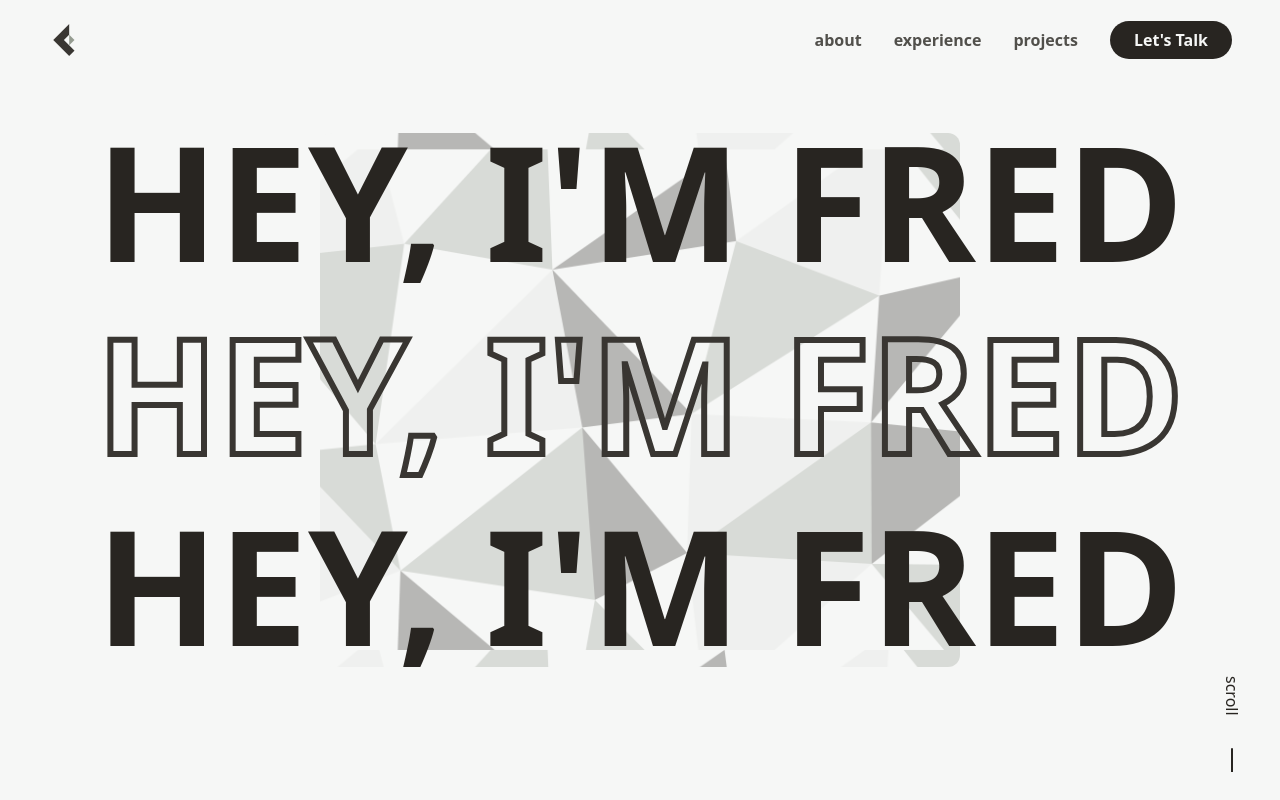
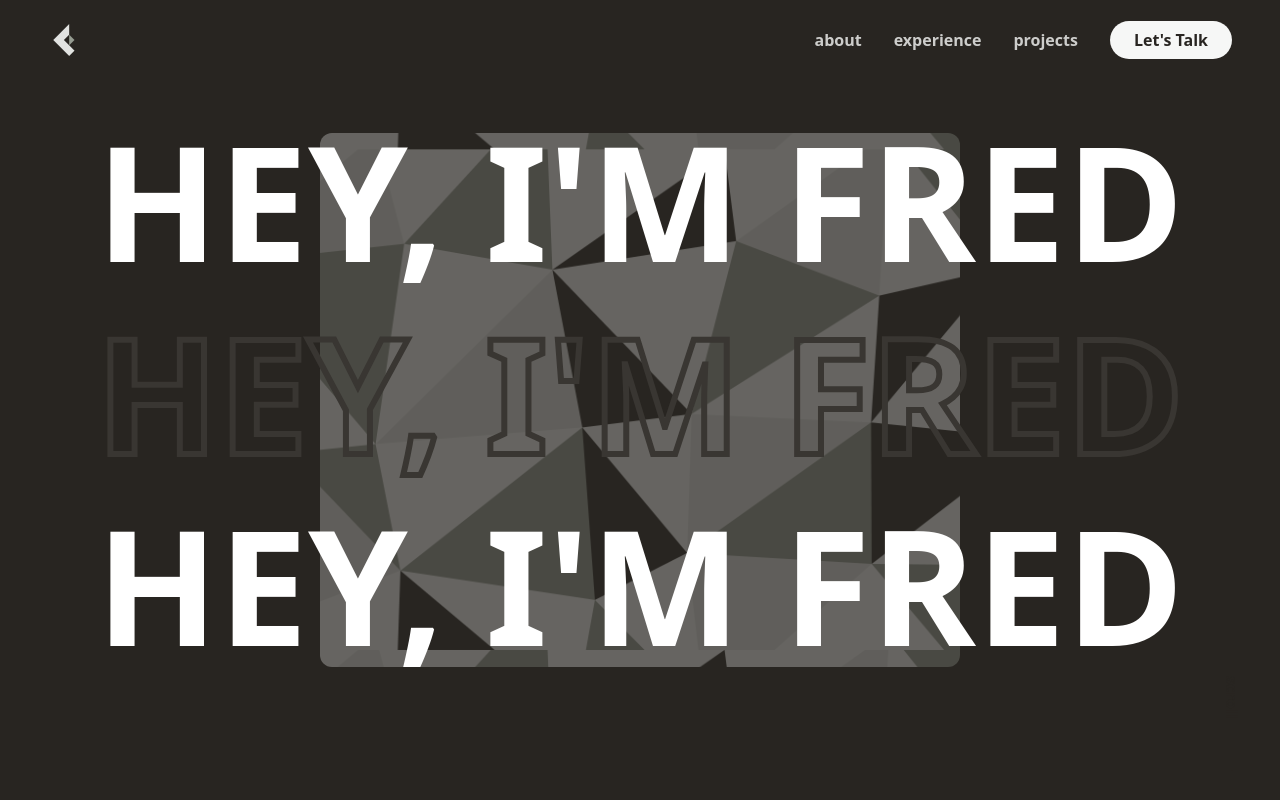
Before and after one commit to fredxc/fredx-website, a React (Vite) app: page / in a window 1280 px wide. Shown: the top 800 px of the page. Built offline with nearby package versions, Linux system fonts and the light colour scheme; a web font is replaced by a local one.

Commit message:
feature(vision): Vision section created

```diff
--- a/src/App.tsx
+++ b/src/App.tsx
@@ -1,25 +1,27 @@
+import Navbar from "./components/Navbar";
 import { memo, Suspense, lazy } from "react";
-import { Navbar } from "./components/Navbar";
 import useThemeStore from "./hooks/useThemeStore";
 
-// ✅ Lazy-load heavy components inside App
 const HeroText = lazy(() => import("./components/HeroText"));
 const ScrollIndicator = lazy(() => import("./components/ScrollIndicator"));
 const AnimatedBackground = lazy(
   () => import("./components/AnimatedBackground"),
 );
+const VisionSection = lazy(() => import("./components/VisionSection"));
 
 const App = () => {
   const { theme } = useThemeStore();
+  const darkTheme = theme === "dark";
 
   return (
-    <div
-      className={`mx-auto min-h-screen max-w-7xl ${
-        theme === "dark"
-          ? "bg-gray-900 text-white"
+    <main
+      className={`min-h-screen transition-colors duration-700 ${
+        darkTheme
+          ? "bg-primary-dark text-white"
           : "bg-light-cream text-primary-dark"
       }`}
     >
+      <div className="mx-auto max-w-7xl">
         <Navbar />
 
         <Suspense
@@ -34,8 +36,10 @@ const App = () => {
             <HeroText text="HEY, I'M FRED" />
             <ScrollIndicator />
           </section>
+          <VisionSection />
         </Suspense>
       </div>
+    </main>
   );
 };
 
--- a/src/components/HeroText.tsx
+++ b/src/components/HeroText.tsx
@@ -18,7 +18,7 @@ const HeroText: React.FC<HeroTextProps> = ({ text }) => {
             initial="initial"
             animate="animate"
             className={`overflow-hidden font-heading text-8xl font-bold ${
-              index === 1 ? "hero-text-outline" : "text-primary-dark"
+              index === 1 && "hero-text-outline"
             }`}
           >
             {text}
--- a/src/components/Navbar.tsx
+++ b/src/components/Navbar.tsx
@@ -1,34 +1,57 @@
-import React from "react";
+import { memo } from "react";
 import { motion } from "framer-motion";
+import useThemeStore from "../hooks/useThemeStore";
 import { navAnimation } from "../constants/animations";
 
-export const Navbar: React.FC = () => {
+const Navbar: React.FC = () => {
+  const { theme } = useThemeStore();
+  const darkTheme = theme === "dark";
+
+  const textColor = darkTheme ? "text-light-cream" : "text-primary-dark";
+  const textColorMuted = darkTheme
+    ? "text-light-cream/80"
+    : "text-primary-dark/80";
+  const hoverColor = darkTheme ? "hover:text-white" : "hover:text-primary-dark";
+  const buttonBg = darkTheme
+    ? "bg-light-cream text-primary-dark"
+    : "bg-primary-dark text-light-cream";
+
   return (
     <motion.nav
       initial="hidden"
       animate="visible"
       variants={navAnimation}
-      className="fixed left-0 right-0 top-0 z-50 bg-transparent"
+      className="fixed left-0 right-0 top-0 z-50 bg-transparent transition-colors duration-300"
     >
       <div className="mx-auto flex h-20 max-w-7xl items-center justify-between px-4 sm:px-8 md:px-16 xl:px-2">
-        <a href="/" className="flex items-center gap-2 text-primary-dark">
-          <img src="/assets/logo.png" alt="Logo" className="w-8" />
+        {/* Logo */}
+        <a href="/" className={`flex items-center gap-2 ${textColor}`}>
+          <img
+            src={darkTheme ? "/assets/logo-light.png" : "/assets/logo.png"}
+            alt="Logo"
+            className="w-8"
+          />
         </a>
 
-        <ul className="flex items-center gap-8 font-semibold text-primary-dark/80">
-          <li className="transition-colors duration-200 hover:text-primary-dark">
+        {/* Navigation Links */}
+        <ul
+          className={`flex items-center gap-8 font-semibold transition-colors duration-300 ${textColorMuted}`}
+        >
+          <li className={`transition-colors duration-200 ${hoverColor}`}>
             <a href="#about">about</a>
           </li>
-          <li className="transition-colors duration-200 hover:text-primary-dark">
+          <li className={`transition-colors duration-200 ${hoverColor}`}>
             <a href="#experience">experience</a>
           </li>
-          <li className="transition-colors duration-200 hover:text-primary-dark">
+          <li className={`transition-colors duration-200 ${hoverColor}`}>
             <a href="#projects">projects</a>
           </li>
+
+          {/* CTA Button */}
           <li>
             <a
               href="#contact"
-              className="rounded-full bg-primary-dark px-6 py-2 font-semibold text-light-cream transition-colors duration-200 hover:bg-soft-green"
+              className={`rounded-full px-6 py-2 font-semibold transition-colors duration-200 hover:bg-soft-green ${buttonBg}`}
             >
               Let's Talk
             </a>
@@ -38,3 +61,5 @@ export const Navbar: React.FC = () => {
     </motion.nav>
   );
 };
+
+export default memo(Navbar);
--- a/src/components/ScrollIndicator.tsx
+++ b/src/components/ScrollIndicator.tsx
@@ -9,7 +9,7 @@ const ScrollIndicator: React.FC = () => (
     variants={fadeIn}
     className="absolute bottom-16 right-0 flex w-24 rotate-90 items-center gap-4 overflow-hidden text-primary-dark"
   >
-    <span>scroll</span>
+    <span className="font-bold">scroll</span>
     <div className="relative flex w-20 items-center">
       <motion.div
         initial="initial"
--- /dev/null
+++ b/src/components/VisionSection.tsx
@@ -0,0 +1,36 @@
+import { useRef, useEffect } from "react";
+import { motion, useInView } from "framer-motion";
+import useThemeStore from "../hooks/useThemeStore";
+import { bottomFadeIn } from "../constants/animations";
+
+const VisionSection: React.FC = () => {
+  const sectionRef = useRef(null);
+  const { toggleTheme, theme } = useThemeStore();
+  const isInView = useInView(sectionRef, { amount: 0.5 });
+
+  useEffect(() => {
+    if (isInView && theme === "light") toggleTheme();
+    else if (!isInView && theme === "dark") toggleTheme();
+  }, [isInView, theme, toggleTheme]);
+
+  return (
+    <section
+      ref={sectionRef}
+      id="vision-section"
+      className="flex h-screen items-center justify-center px-6"
+    >
+      <motion.h2
+        initial="hidden"
+        whileInView="visible"
+        variants={bottomFadeIn}
+        viewport={{ once: true, amount: 0.8 }}
+        className="text-7xl font-medium leading-tight tracking-tight text-light-cream/90"
+      >
+        I bring ideas to life through development and design, turning visions
+        into reality.
+      </motion.h2>
+    </section>
+  );
+};
+
+export default VisionSection;
--- a/src/constants/animations.ts
+++ b/src/constants/animations.ts
@@ -7,6 +7,15 @@ export const fadeIn: Variants = {
   visible: {
     opacity: 1,
     transition: { duration: 1.5, ease: "easeOut", delay: GLOBAL_DELAY + 0.5 },
+  },
+};
+
+export const bottomFadeIn: Variants = {
+  hidden: { opacity: 0, y: 75 },
+  visible: {
+    y: 0,
+    opacity: 1,
+    transition: { duration: 1.2, ease: "easeOut" },
   },
 };
 
--- a/tailwind.config.js
+++ b/tailwind.config.js
@@ -13,6 +13,7 @@ export default {
         heading: ["General Sans", "system-ui", "sans-serif"],
       },
       fontSize: {
+        "7xl": "6rem",
         "8xl": "10rem",
       },
       maxWidth: {
```
Also changed, not shown: public/assets/logo-light.png (added). Lines whose indentation alone changed are shown as unchanged.
